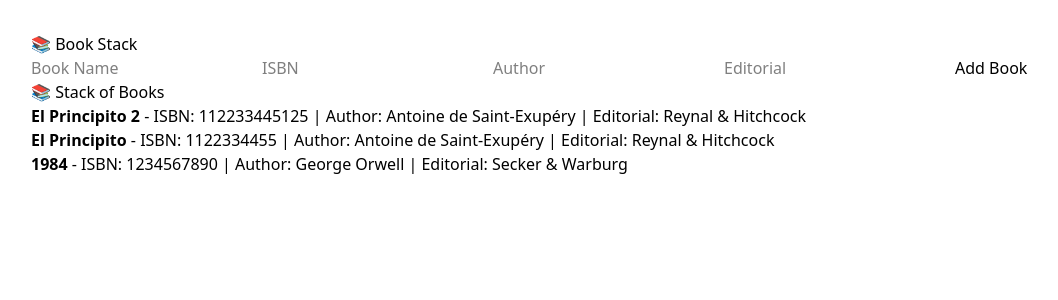
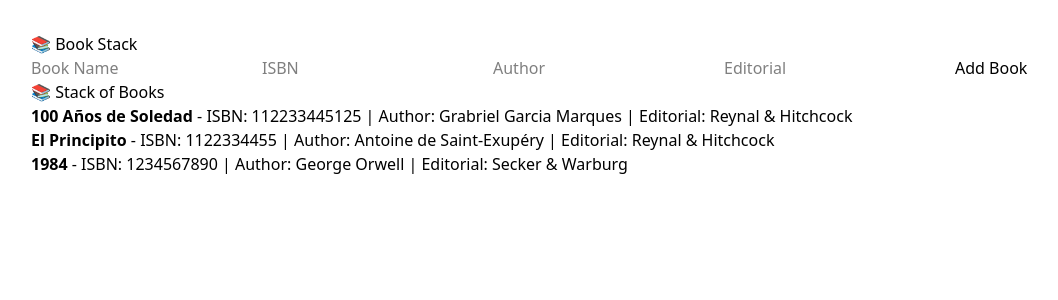
Before and after one commit to Apps-Factory-Colombia/Homeworks, a React (Vite) app in the folder my-vite-app/: page / in a window 1280 px wide. Shown: the top 300 px of the page, without its empty margins (1-1059 px from the left). Built offline with nearby package versions, Linux system fonts and the light colour scheme.

Commit message:
(challenge_08)

```diff
--- a/my-vite-app/src/App.jsx
+++ b/my-vite-app/src/App.jsx
@@ -6,7 +6,7 @@ const bookStack = new Stack();
 
 bookStack.push({ name: '1984', isbn: '1234567890', author: 'George Orwell', editorial: 'Secker & Warburg' });
 bookStack.push({ name: 'El Principito', isbn: '1122334455', author: 'Antoine de Saint-Exupéry', editorial: 'Reynal & Hitchcock' });
-bookStack.push({ name: 'El Principito 2', isbn: '112233445125', author: 'Antoine de Saint-Exupéry', editorial: 'Reynal & Hitchcock' });
+bookStack.push({ name: '100 Años de Soledad', isbn: '112233445125', author: 'Grabriel Garcia Marques', editorial: 'Reynal & Hitchcock' });
 
 function App() {
   const [books, setBooks] = useState(bookStack.print());
```
